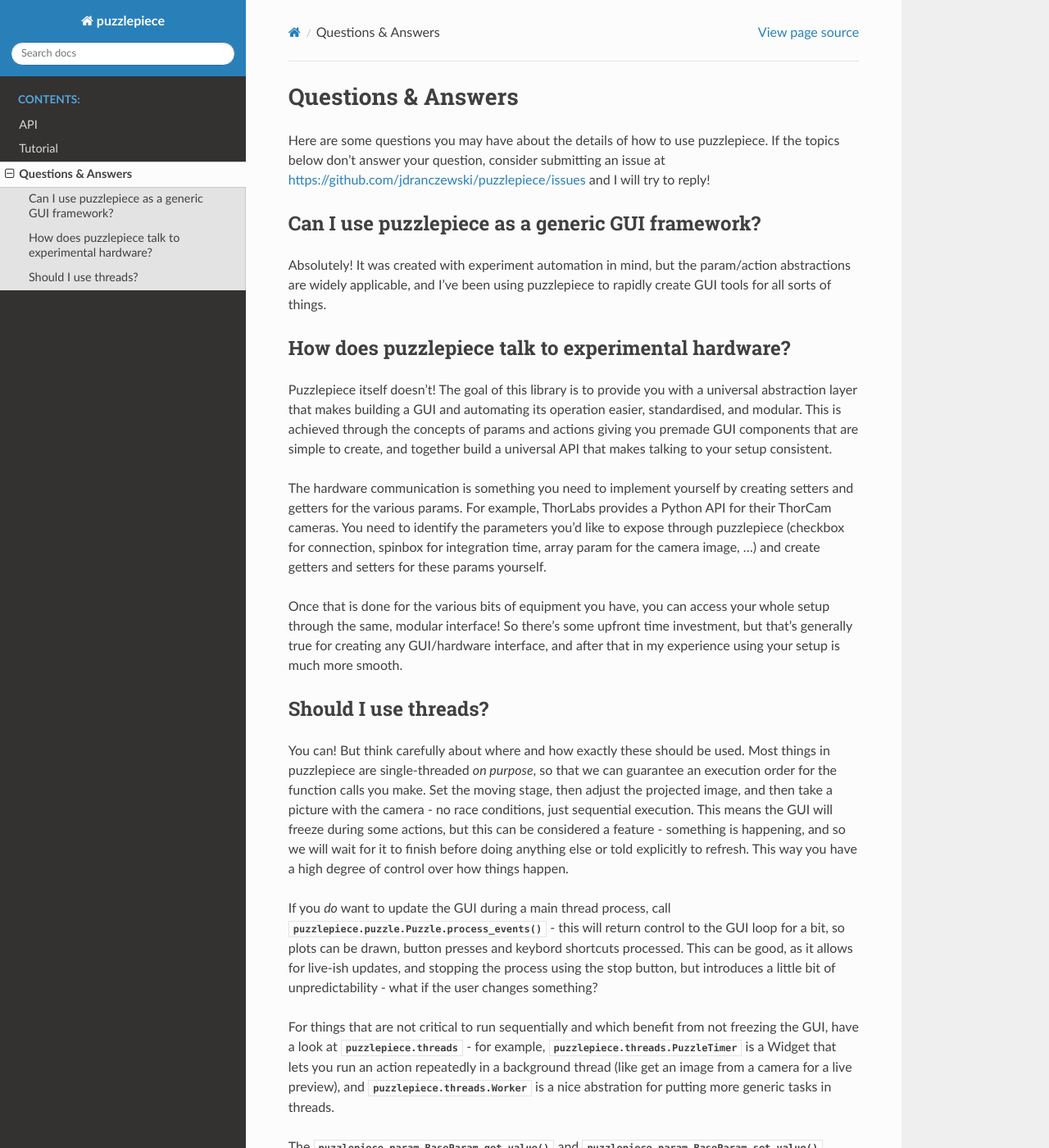
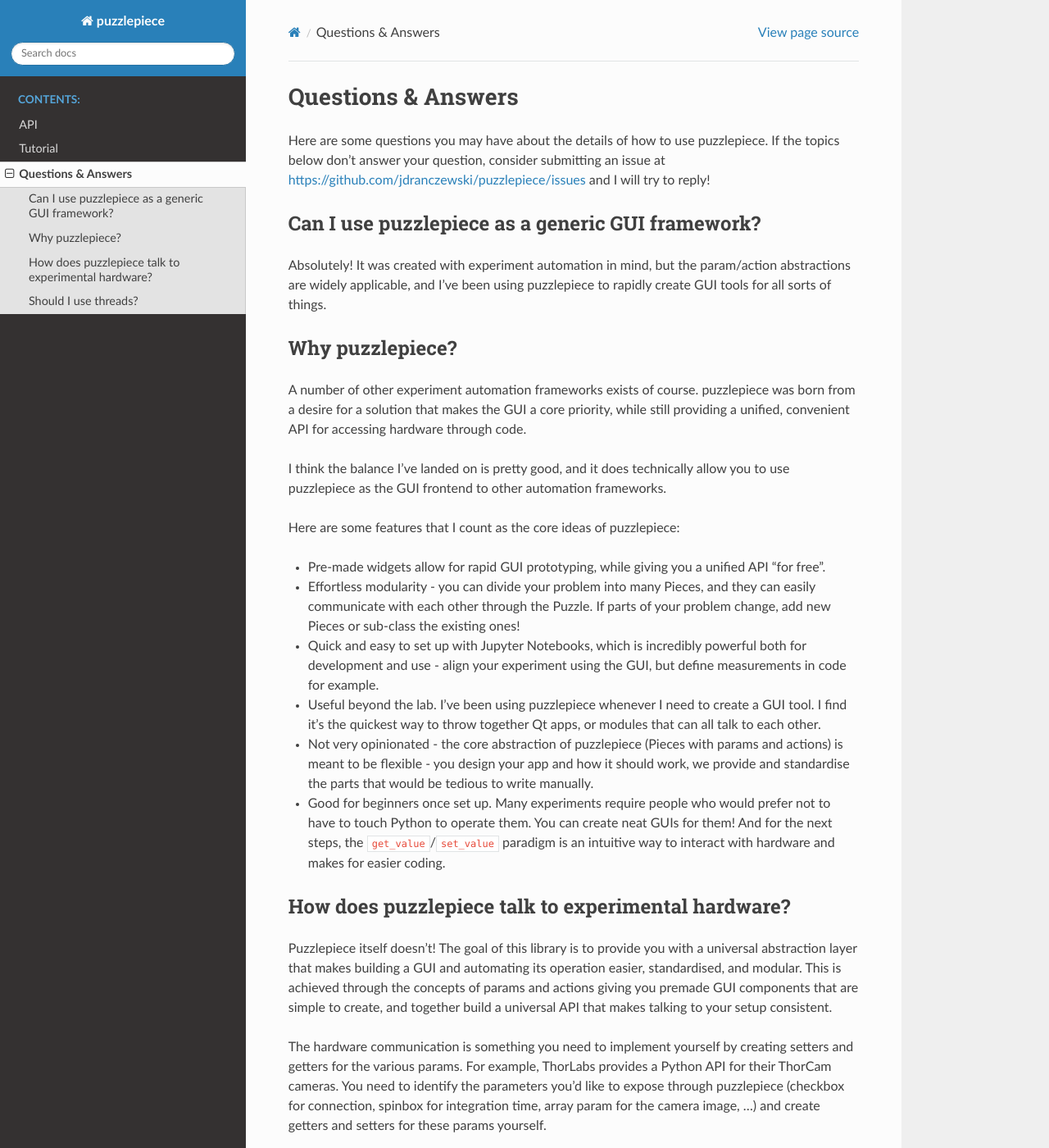
Before and after one commit to jdranczewski/puzzlepiece, a Sphinx documentation site: the page built from docs/source/qa.rst, in a window 1280 px wide and 1400 px high. Shown: the whole window at 82% size. Built offline with Sphinx 7.4.7 and the Read the Docs theme 3.1.0, drawn with Linux system fonts in a browser that asks for light colours.

Commit message:
Logo in docs + more Q&A

```diff
--- a/docs/source/index.rst
+++ b/docs/source/index.rst
@@ -5,6 +5,8 @@
 
 Welcome to the puzzlepiece documentation!
 =========================================
+
+.. image:: puzzlepiece.svg
 
 **Puzzlepiece is a GUI-forward Python framework for automating experimental setups.** It focuses on abstracting communication
 with a piece of hardware into **standard inputs, outputs, and actions**. It then automatically **generates GUI components** for them,
--- a/docs/source/qa.rst
+++ b/docs/source/qa.rst
@@ -10,6 +10,36 @@
 Absolutely! It was created with experiment automation in mind, but the param/action
 abstractions are widely applicable, and I've been using puzzlepiece to rapidly
 create GUI tools for all sorts of things.
+
+Why puzzlepiece?
+++++++++++++++++
+A number of other experiment automation frameworks exists of course. puzzlepiece was
+born from a desire for a solution that makes the GUI a core priority, while still
+providing a unified, convenient API for accessing hardware through code.
+
+I think the balance I've landed on is pretty good, and it does technically allow
+you to use puzzlepiece as the GUI frontend to other automation frameworks.
+
+Here are some features that I count as the core ideas of puzzlepiece:
+
+* Pre-made widgets allow for rapid GUI prototyping, while giving you a unified API
+  "for free".
+* Effortless modularity - you can divide your problem into many Pieces, and they can
+  easily communicate with each other through the Puzzle. If parts of your problem
+  change, add new Pieces or sub-class the existing ones!
+* Quick and easy to set up with Jupyter Notebooks, which is incredibly powerful both
+  for development and use - align your experiment using the GUI, but define measurements
+  in code for example.
+* Useful beyond the lab. I've been using puzzlepiece whenever I need to create a GUI
+  tool. I find it's the quickest way to throw together Qt apps, or modules that can
+  all talk to each other.
+* Not very opinionated - the core abstraction of puzzlepiece (Pieces with params and
+  actions) is meant to be flexible - you design your app and how it should work, we
+  provide and standardise the parts that would be tedious to write manually.
+* Good for beginners once set up. Many experiments require people who would prefer not
+  to have to touch Python to operate them. You can create neat GUIs for them! And for
+  the next steps, the ``get_value``/``set_value`` paradigm is an intuitive way to
+  interact with hardware and makes for easier coding.
 
 How does puzzlepiece talk to experimental hardware?
 +++++++++++++++++++++++++++++++++++++++++++++++++++
```
Also changed, not shown: docs/source/puzzlepiece.svg (added).
